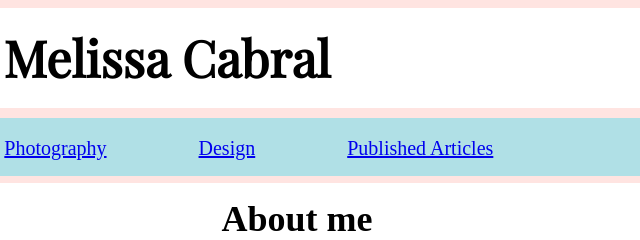
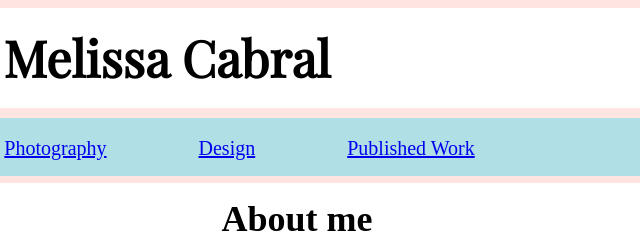
Before and after one commit to mxc682/mxc682.github.io, a plain HTML site: page index.html in a window 1280 px wide. Shown: the top 240 px of the page, 468-1108 px from the left. Drawn offline with nearby package versions, Linux system fonts and the light colour scheme; a web font is replaced by a local one.

Commit message:
Update index.html

```diff
--- a/index.html
+++ b/index.html
@@ -21,7 +21,7 @@
           <li><a href="resume.html">Resume</a></li>
           <li><a href="photography.html">Photography</a></li>
           <li><a href="design.html">Design</a></li>
-          <li><a href="publishedarticles.html">Published Articles</a></li>
+          <li><a href="publishedwork.html">Published Work</a></li>
         </ul>
       </nav>
 
```
